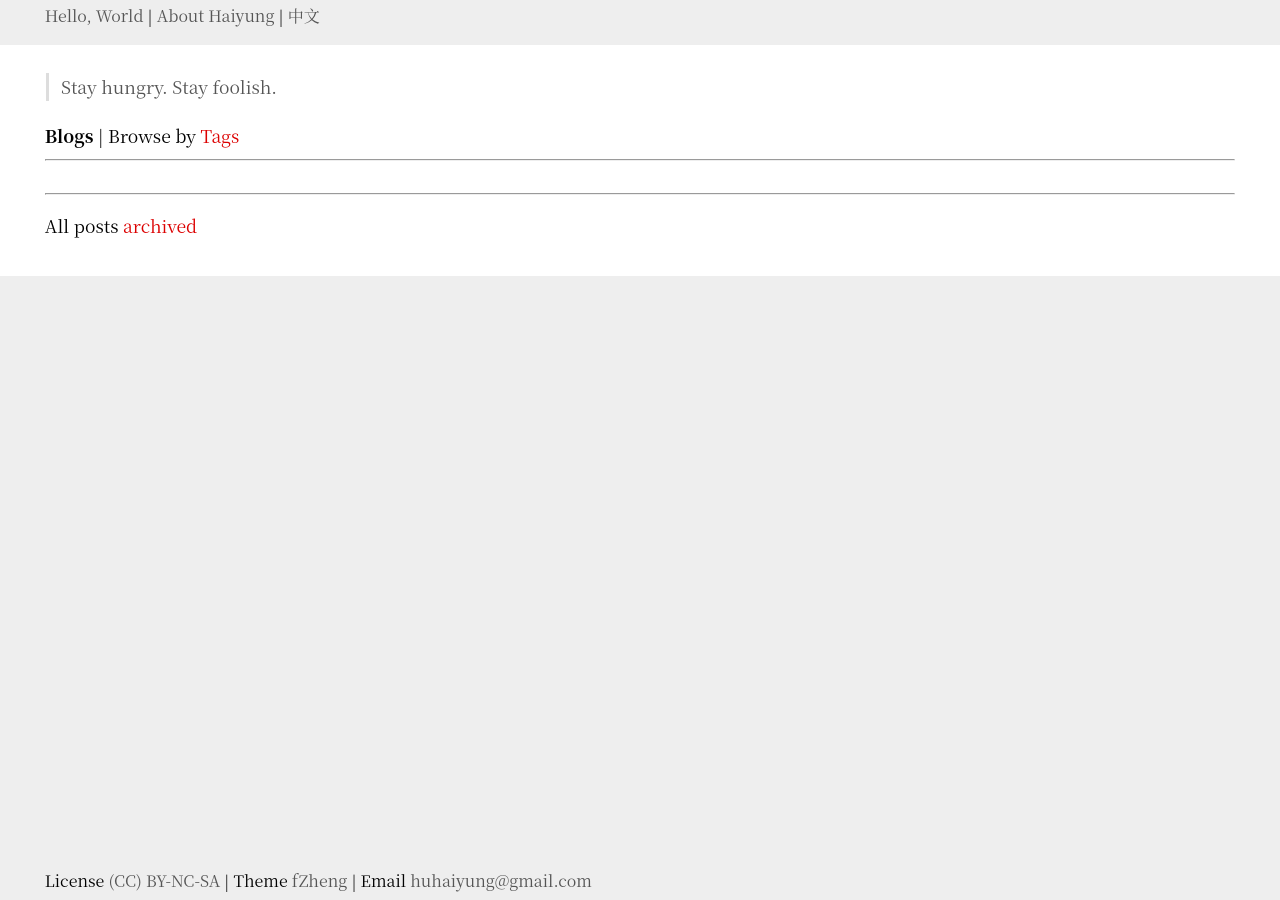
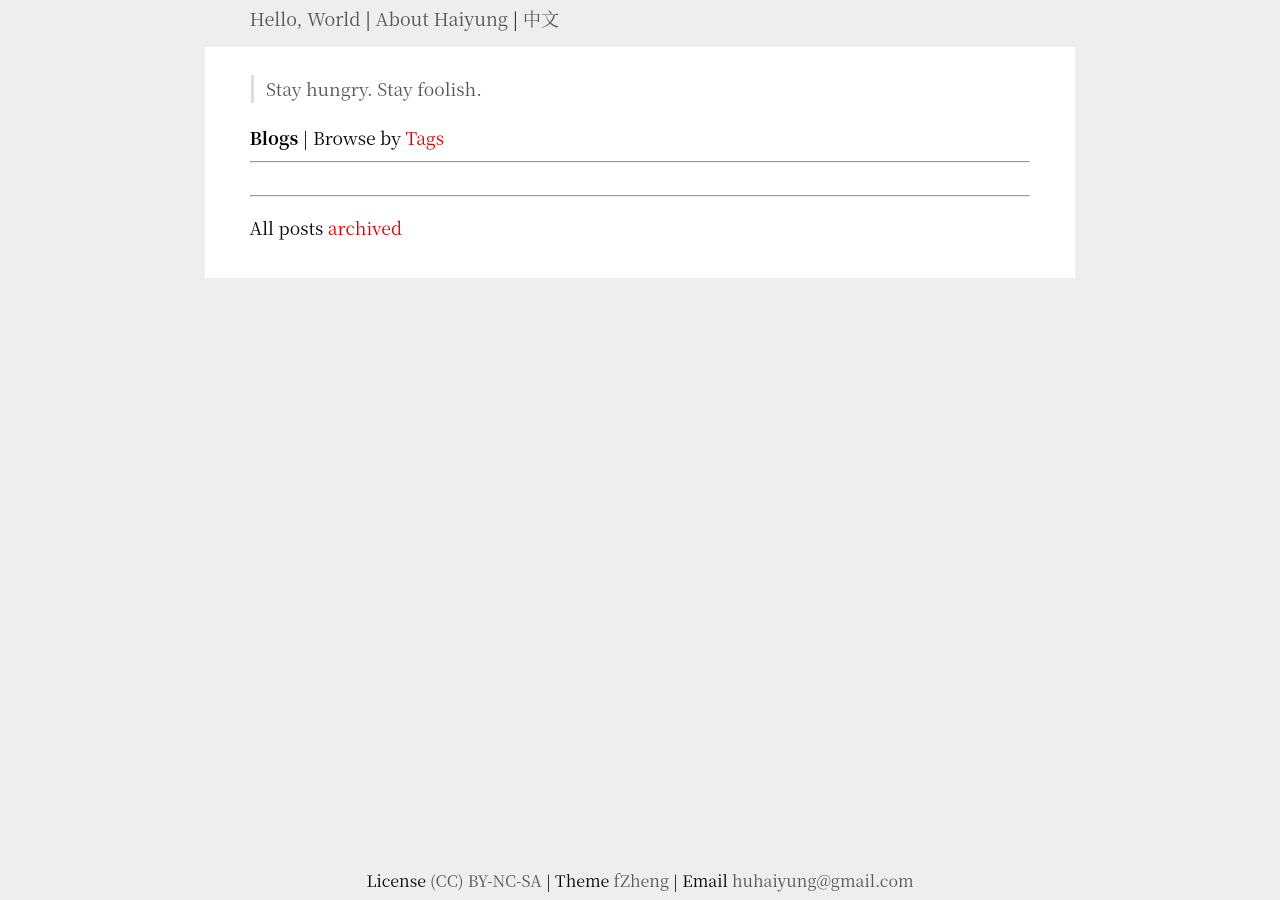
Before and after one commit to Haiyung/haiyung.github.io, a Jekyll site: the page built from index.md, in a window 1280 px wide. Built offline with Jekyll 4.4.1, drawn with Linux system fonts in a browser that asks for light colours; some web fonts are replaced.

Commit message:
style: nav-header and bottom

```diff
--- a/_layouts/cndefault.html
+++ b/_layouts/cndefault.html
@@ -8,11 +8,7 @@
         {{ content }}
     </div>
     <div class="info-bottom">
-        <div class="info-bottom-text">
-            授权协议 <a href="http://creativecommons.org/licenses/by-nc-sa/3.0/deed.zh">(CC) BY-NC-SA</a> | 主题 <a
-                href="https://github.com/izhengfan/izhengfan.github.io">fZheng</a> | 邮箱 <a
-                href="mailto:huhaiyung@gmail.com">huhaiyung@gmail.com</a>
-        </div>
+        <div class="info-bottom-text">授权协议 <a href="http://creativecommons.org/licenses/by-nc-sa/3.0/deed.zh">(CC) BY-NC-SA</a> | 主题 <a href="https://github.com/izhengfan/izhengfan.github.io">fZheng</a> | 邮箱 <a href="mailto:huhaiyung@gmail.com">huhaiyung@gmail.com</a></div>
     </div>
 </div>
 </body>
--- a/_layouts/default.html
+++ b/_layouts/default.html
@@ -10,11 +10,7 @@
         {{ content }}
     </div>
     <div class="info-bottom">
-        <div class="info-bottom-text">
-            License <a href="http://creativecommons.org/licenses/by-nc-sa/3.0/">(CC) BY-NC-SA</a> | Theme <a
-                href="https://github.com/izhengfan/izhengfan.github.io">fZheng</a> | Email <a
-                href="mailto:huhaiyung@gmail.com">huhaiyung@gmail.com</a>
-        </div>
+        <div class="info-bottom-text">License <a href="http://creativecommons.org/licenses/by-nc-sa/3.0/">(CC) BY-NC-SA</a> | Theme <a href="https://github.com/izhengfan/izhengfan.github.io">fZheng</a> | Email <a href="mailto:huhaiyung@gmail.com">huhaiyung@gmail.com</a></div>
     </div>
 </div>
 </body>
--- a/css/index.css
+++ b/css/index.css
@@ -16,11 +16,9 @@ body {
 
 .body-wrapper {
     position: relative;
-    /*max-width: 50em\9;*/
-    max-width: 80rem;
+    max-width: 68%;
     margin: auto;
     min-height: 100%;
-
     -webkit-box-sizing: border-box; /* Safari/Chrome, other WebKit */
     -moz-box-sizing: border-box; /* Firefox, other Gecko */
     box-sizing: border-box; /* Opera/IE 8+ */
@@ -28,20 +26,15 @@ body {
 
 
 .nav-header {
-    padding: 0.2em 3em \9;
     padding: 0.2em 3.5vw 0.2em 3.5vw;
-
     line-height: 1.6;
-    height: 3em \9;
     height: 3vw;
     min-height: 2.2em;
+    font-size: large;
 }
 
 .info-bottom {
-    padding: 0.2em 3em \9;
-    padding: 0.2em 3.5vw 0.2em 3.5vw;
     margin-bottom: 0;
-
     min-height: 3em;
     margin-top: 1em;
 }
@@ -51,6 +44,7 @@ body {
     padding-top: 0.5em;
     padding-bottom: 0.5em;
     bottom: 0;
+    width: 100%;
     text-align: center;
 }
 
```
